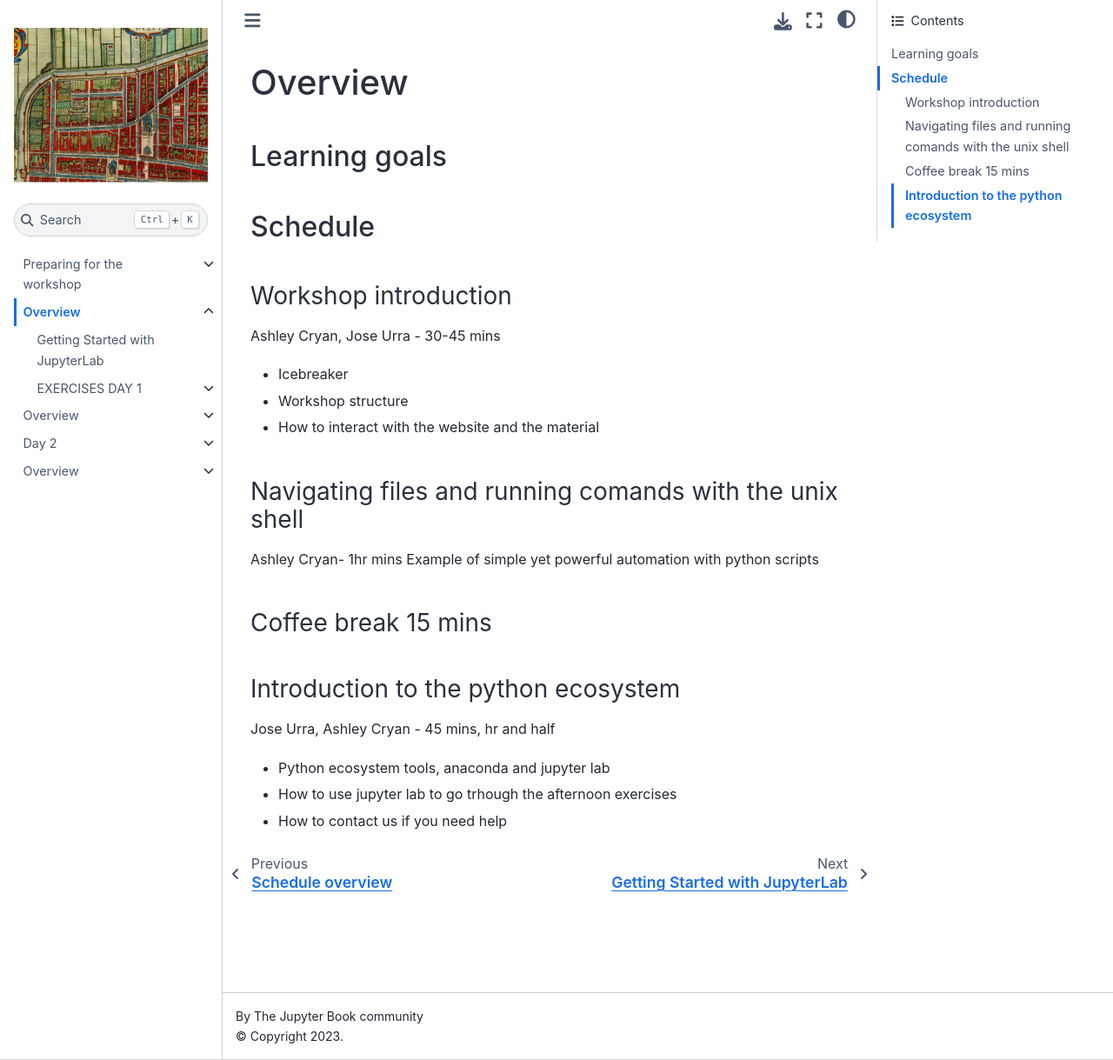
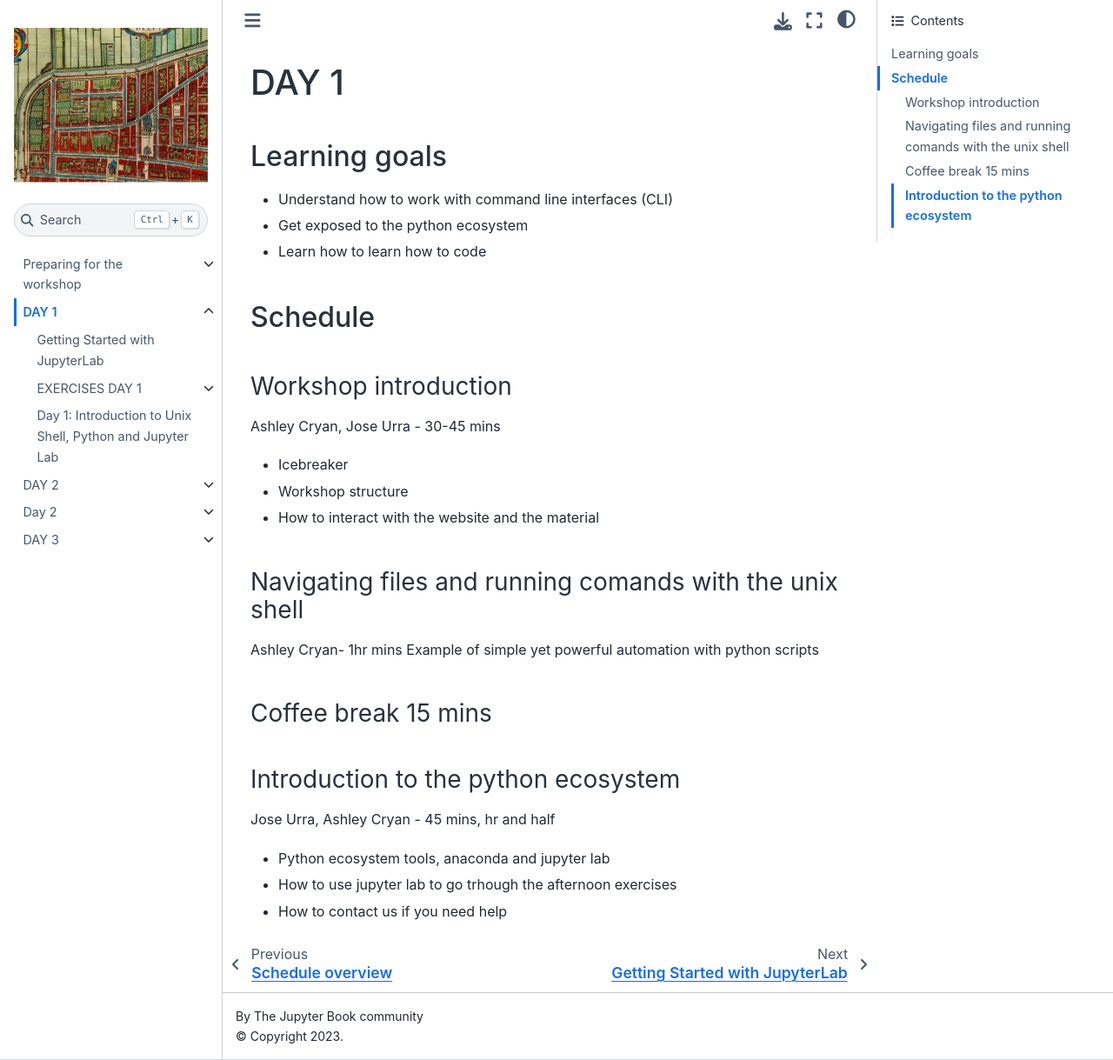
Before and after one commit to the-magnificents/04-02-2021-Carpentry-for-HGIS, a Jupyter Book: the page built from 01_Day_1_Unix_Shell/00_README.md, in a window 1280 px wide and 1219 px high. Shown: the whole window at 87% size. Built offline with Jupyter Book 1.0.4 settings and Sphinx 7.4.7 and the Sphinx Book theme 1.1.4, drawn with Linux system fonts in a browser that asks for light colours; pages that are not in the unit, such as notebooks, are missing from menus.

Commit message:
Change headers name for the different days

```diff
--- a/01_Day_1_Unix_Shell/00_README.md
+++ b/01_Day_1_Unix_Shell/00_README.md
@@ -1,5 +1,8 @@
-# Overview
+# DAY 1
 ## Learning goals
+- Understand how to work with command line interfaces (CLI)
+- Get exposed to the python ecosystem
+- Learn how to learn how to code
 
 ## Schedule
 ### Workshop introduction
--- a/03_Day_3_Git/00_README.md
+++ b/03_Day_3_Git/00_README.md
@@ -1,4 +1,4 @@
-# Overview
+# DAY 3
 ## Learning goals
 ### Understand
 - Social coding and version control
--- a/_toc.yml
+++ b/_toc.yml
@@ -15,10 +15,12 @@
     - file: 01_Day_1_Unix_Shell/excercises/B3_Exercise
     - file: 01_Day_1_Unix_Shell/excercises/B4_Exercise
     - file: 01_Day_1_Unix_Shell/excercises/B5_Exercise
+  - file: 01_Day_1_Unix_Shell/reads/R0_Bash
 - file: 02_Day_2_QGIS/00_README
   sections:
   - file: 02_Day_2_QGIS/A1_qgis_lesson1
   - file: 02_Day_2_QGIS/B0_exercise1_qgis
+  - file: 02_Day_2_QGIS/reads/R0_Python_QGIS
 - file: 02_Python_Draw_GIS/00_README
   sections:
   - file: 02_Python_Draw_GIS/01_lesson
@@ -34,6 +36,7 @@
 - file: 03_Day_3_Git/00_README
   sections:
   - file: 03_Day_3_Git/A1_git_lesson1
+  - file: 03_Day_3_Git/reads/R0_README
 - file: Instructor_notes/00_README
   sections:
   - file: Instructor_notes/01_Notes_From_DH_context
```
Also changed, not shown: 01_Day_1_Unix_Shell/excercises/B0_Excercise.md (+2 -2 lines), 02_Day_2_QGIS/00_README.md (+10 -1 lines), 3 other files.
